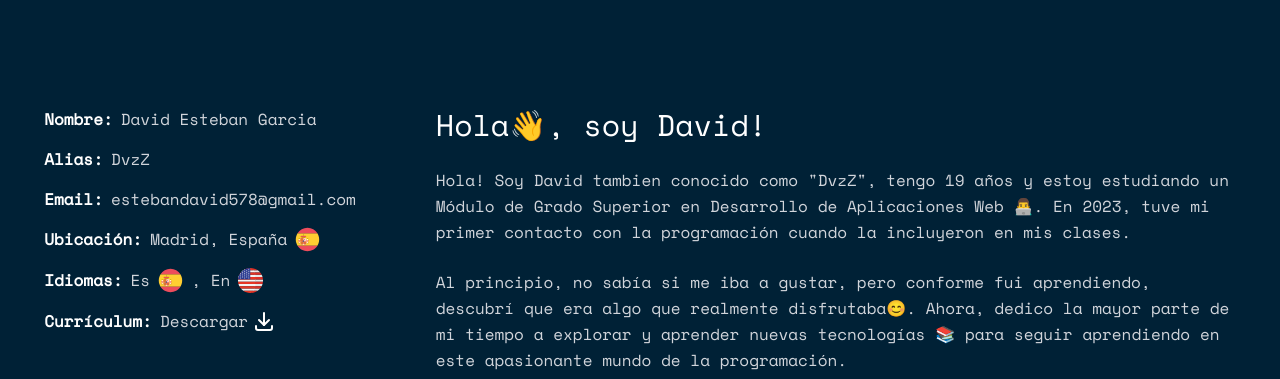
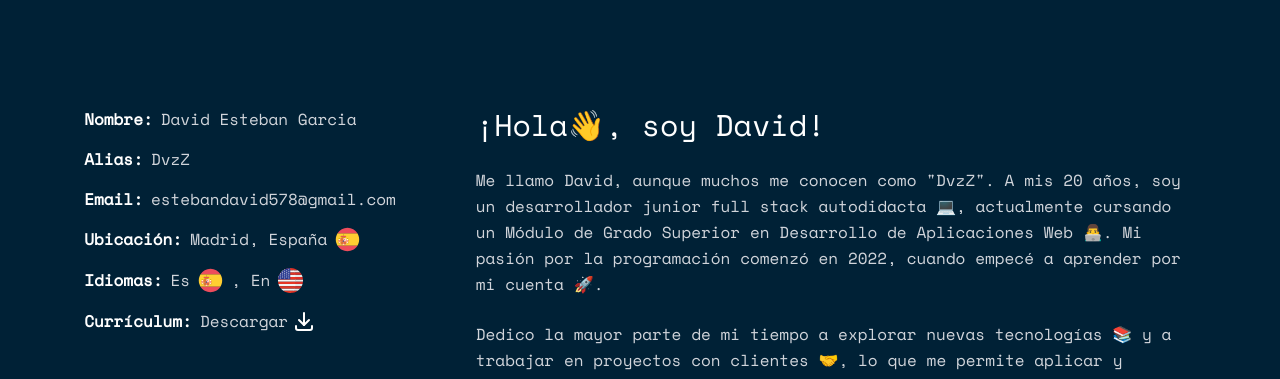
Before and after one commit to DvzZDev/DvzZ-Portfolio-V2, an Astro site: page / in a window 1280 px wide. Shown: the part 965-1344 px from the top of the page. Built offline with nearby package versions, Linux system fonts and the light colour scheme; Astro itself is replaced by a stand-in of ours.

Commit message:
Change text

```diff
--- a/src/components/About.astro
+++ b/src/components/About.astro
@@ -307,20 +307,22 @@
 			</div>
 		</div>
 
-		<div class="max-w-[50rem]">
-			<h4 class="text-3xl">Hola👋, soy David!</h4>
+		<div class="max-w-[45rem]">
+			<h4 class="text-3xl">¡Hola👋, soy David!</h4>
 			<p class="mt-6 leading-relaxed text-gray-300">
-				Hola! Soy David tambien conocido como "DvzZ", tengo 19 años y estoy
-				estudiando un Módulo de Grado Superior en Desarrollo de Aplicaciones Web
-				👨‍💻. En 2023, tuve mi primer contacto con la programación cuando la
-				incluyeron en mis clases.
+				Me llamo David, aunque muchos me conocen como "DvzZ". A mis 20 años, soy
+				un desarrollador junior full stack autodidacta 💻, actualmente cursando
+				un Módulo de Grado Superior en Desarrollo de Aplicaciones Web 👨‍💻. Mi
+				pasión por la programación comenzó en 2022, cuando empecé a aprender por
+				mi cuenta 🚀.
 			</p>
+
 			<p class="mt-6 leading-relaxed text-gray-300">
-				Al principio, no sabía si me iba a gustar, pero conforme fui
-				aprendiendo, descubrí que era algo que realmente disfrutaba😊. Ahora,
-				dedico la mayor parte de mi tiempo a explorar y aprender nuevas
-				tecnologías 📚 para seguir aprendiendo en este apasionante mundo de la
-				programación.
+				Dedico la mayor parte de mi tiempo a explorar nuevas tecnologías 📚 y a
+				trabajar en proyectos con clientes 🤝, lo que me permite aplicar y
+				consolidar mis conocimientos en este emocionante campo. Estoy
+				comprometido con mi crecimiento profesional 🚀 y siempre busco
+				oportunidades para mejorar, tanto como profesional como persona 🌱.
 			</p>
 			<div class="mt-7 flex gap-6">
 				<!-- INSTAGRAM -->
```
